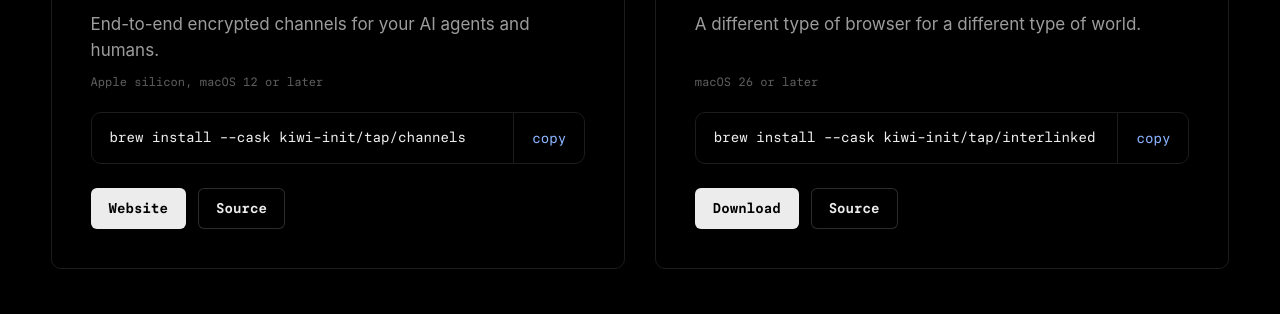
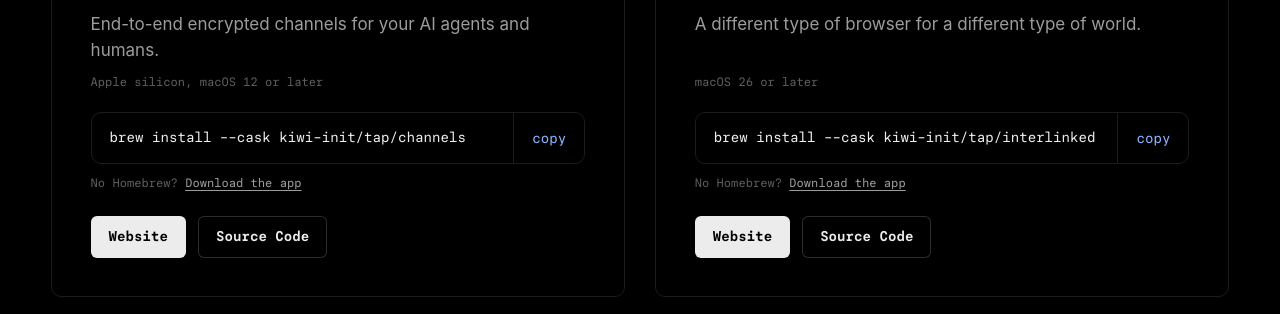
Before and after one commit to kiwi-init/kiwiinit.com, a plain HTML site: page site/index.html in a window 1280 px wide. Shown: the part 638-952 px from the top of the page. Drawn offline with Linux system fonts and the light colour scheme.

Commit message:
Give both cards Website and Source Code, with a download for Macs without Homebrew
jow asked for the same two buttons on both cards (kiwi-init #97): Website and Source Code. Channels' Website is channels.kiwiinit.com, and Interlinked's is interlinked.kiwiinit.com (#101), which goes live with its landing page. The download each card had as a button stays as a small line under its brew box, 'No Homebrew? Download the app', on both cards so their rows still match.

```diff
--- a/site/index.html
+++ b/site/index.html
@@ -34,9 +34,10 @@
             <pre id="brew-channels">brew install --cask kiwi-init/tap/channels</pre>
             <button class="copy" type="button" data-copy="brew-channels">copy</button>
           </div>
+          <p class="fallback">No Homebrew? <a href="https://github.com/kiwi-init/channels/releases/latest">Download the app</a></p>
           <p class="links">
             <a class="button" href="https://channels.kiwiinit.com">Website</a>
-            <a class="button quiet" href="https://github.com/kiwi-init/channels">Source</a>
+            <a class="button quiet" href="https://github.com/kiwi-init/channels">Source Code</a>
           </p>
         </article>
 
@@ -49,9 +50,10 @@
             <pre id="brew-interlinked">brew install --cask kiwi-init/tap/interlinked</pre>
             <button class="copy" type="button" data-copy="brew-interlinked">copy</button>
           </div>
+          <p class="fallback">No Homebrew? <a href="https://github.com/kiwi-init/interlinked-releases/releases/latest">Download the app</a></p>
           <p class="links">
-            <a class="button" href="https://github.com/kiwi-init/interlinked-releases/releases/latest">Download</a>
-            <a class="button quiet" href="https://github.com/kiwi-init/interlinked">Source</a>
+            <a class="button" href="https://interlinked.kiwiinit.com">Website</a>
+            <a class="button quiet" href="https://github.com/kiwi-init/interlinked">Source Code</a>
           </p>
         </article>
       </section>
--- a/site/styles.css
+++ b/site/styles.css
@@ -101,7 +101,7 @@
 }
 
 /* The two cards share one grid: each card's rows (icon, name, line,
-   requirement, brew line, buttons) are the same rows, so whatever wraps in
+   requirement, brew line, download fallback, buttons) are the same rows, so whatever wraps in
    one card, the other lines up with it. */
 .products {
   display: grid;
@@ -113,7 +113,7 @@
 
 .product {
   display: grid;
-  grid-row: span 6;
+  grid-row: span 7;
   grid-template-rows: subgrid;
   row-gap: 0;
   padding: clamp(24px, 3vw, 40px);
@@ -194,7 +194,23 @@
 }
 
 .product .copybox {
+  margin-bottom: 10px;
+}
+
+/* Under the brew line, for a Mac without Homebrew. */
+.fallback {
+  color: var(--ink-3);
+  font-family: var(--mono);
+  font-size: 12px;
   margin-bottom: 24px;
+}
+
+.fallback a {
+  color: var(--ink-2);
+}
+
+.fallback a:hover {
+  color: var(--ink);
 }
 
 .links {
```
